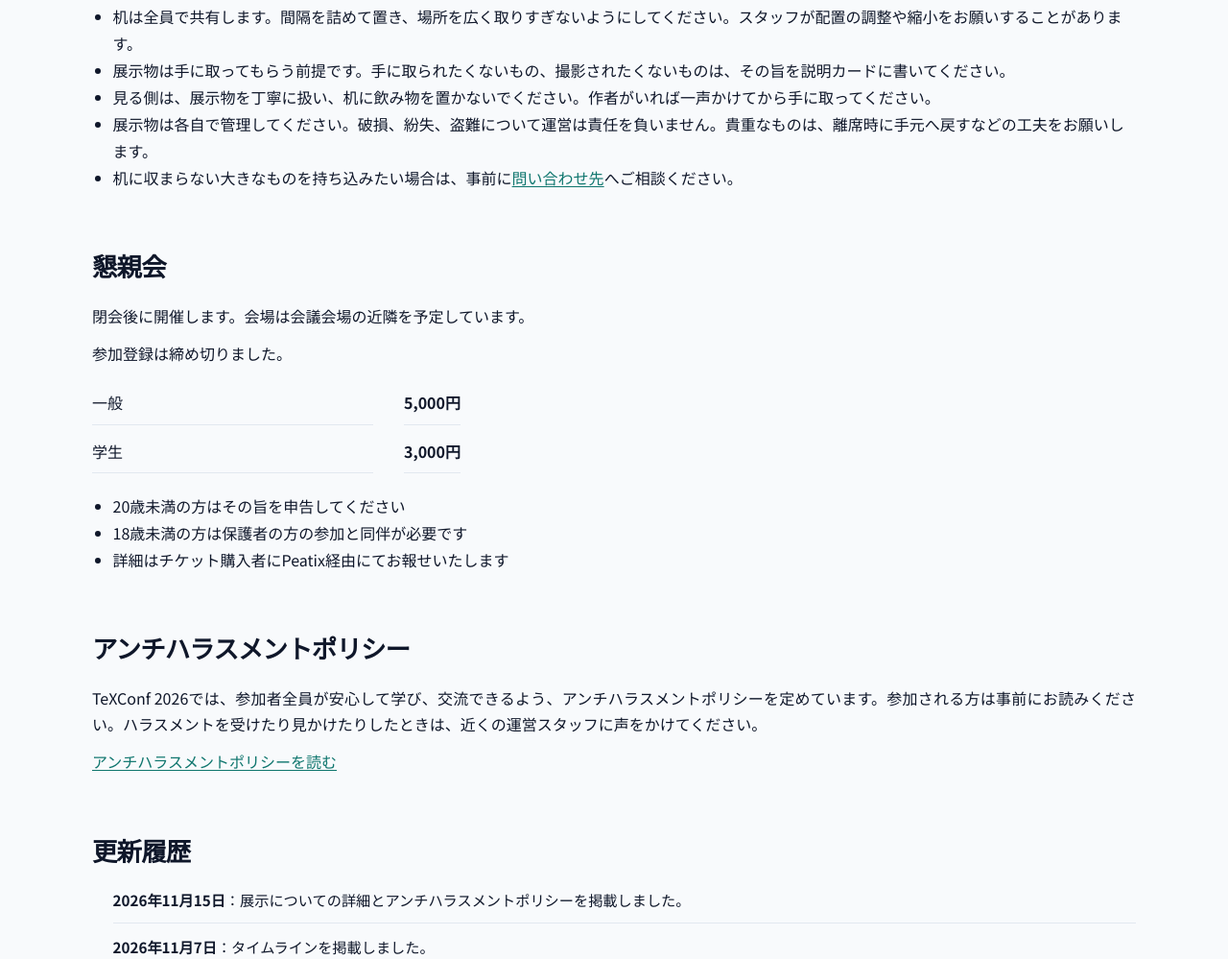
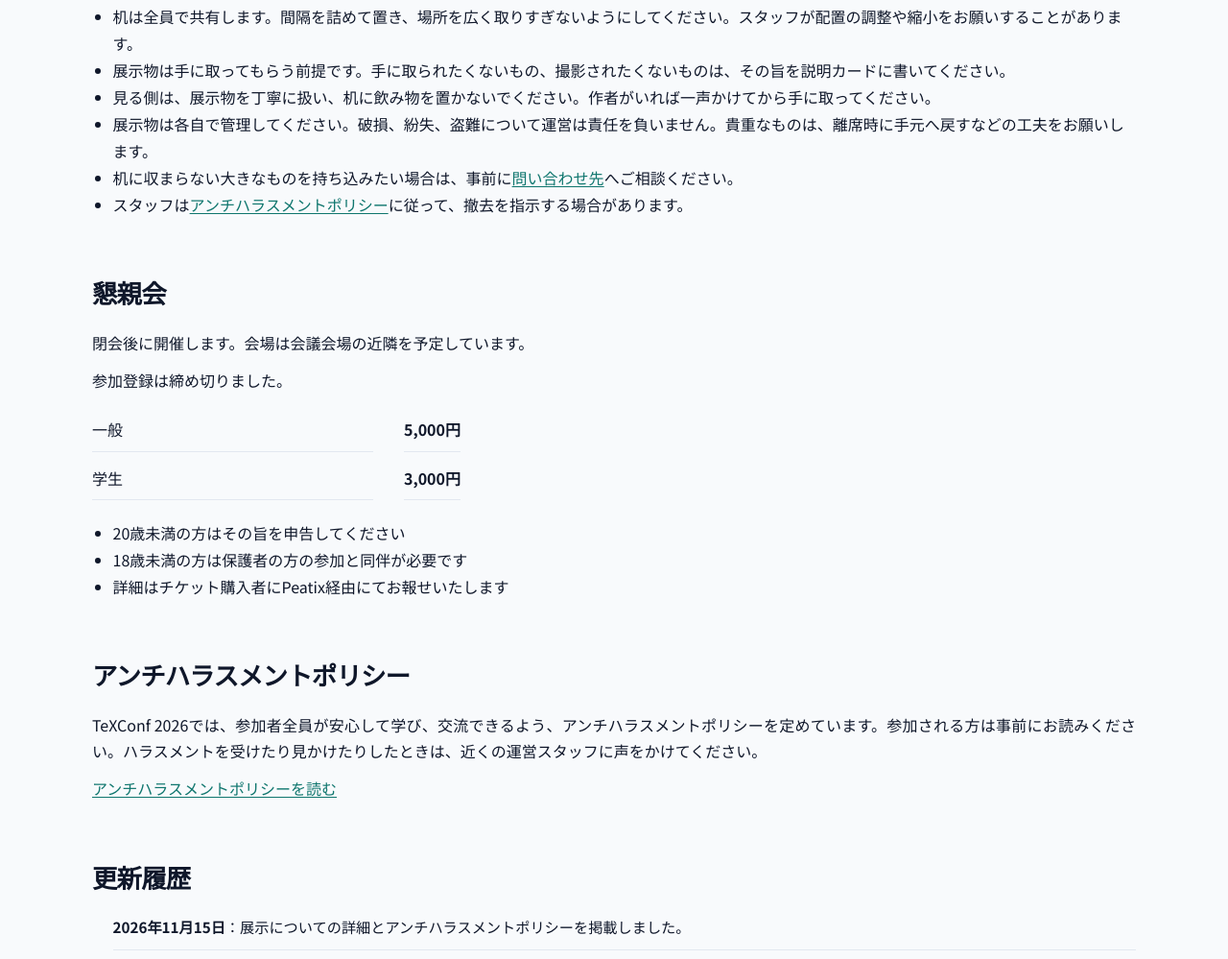
Before and after one commit to texconf/2026, a website: page index.src.html in a window 1280 px wide. Shown: the part 1350-2349 px from the top of the page at 96% size. Drawn offline with Linux system fonts and the light colour scheme.

Commit message:
展示について＞注意事項を更新

```diff
--- a/index.src.html
+++ b/index.src.html
@@ -145,6 +145,7 @@
         <li>見る側は、展示物を丁寧に扱い、机に飲み物を置かないでください。作者がいれば一声かけてから手に取ってください。</li>
         <li>展示物は各自で管理してください。破損、紛失、盗難について運営は責任を負いません。貴重なものは、離席時に手元へ戻すなどの工夫をお願いします。</li>
         <li>机に収まらない大きなものを持ち込みたい場合は、事前に<a href="mailto:texconfjp@googlegroups.com">問い合わせ先</a>へご相談ください。</li>
+        <li>スタッフは<a href="ahp.html">アンチハラスメントポリシー</a>に従って、撤去を指示する場合があります。</li>
       </ul>
     </section>
 
```
